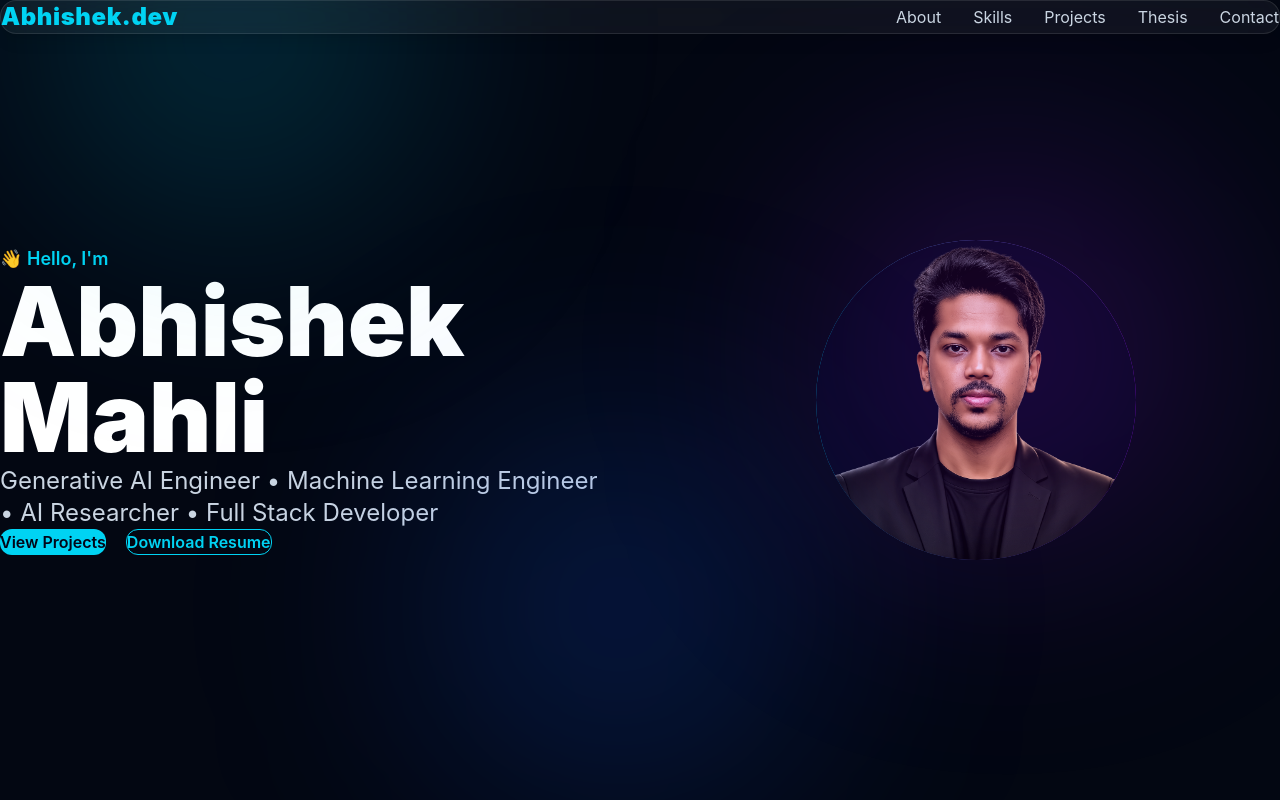
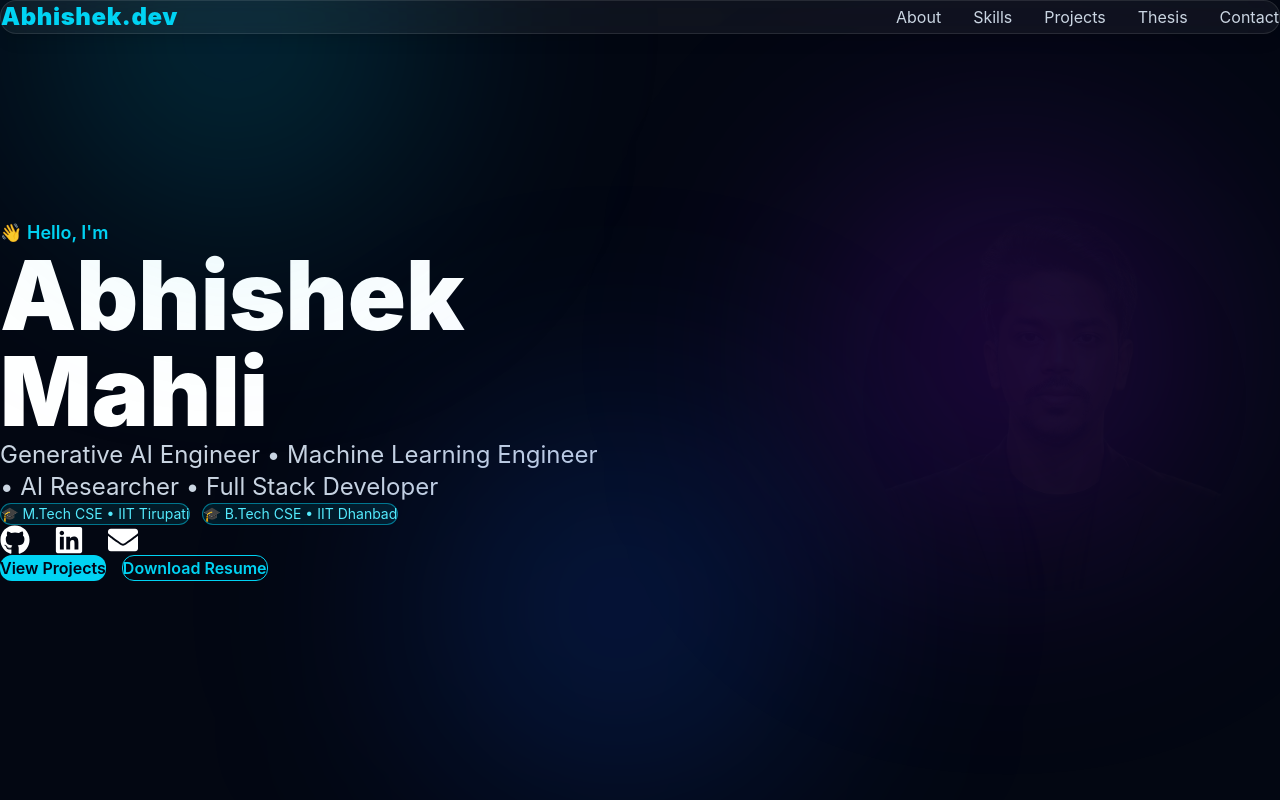
Before and after one commit to imabhishekmahli/portfolio, a React app: page / in a window 1280 px wide. Built offline with nearby package versions, Linux system fonts and the light colour scheme; the HTML template or start-up script is replaced by a standard one.

Commit message:
update profile pic floating

```diff
--- a/src/components/sections/Hero/Hero.jsx
+++ b/src/components/sections/Hero/Hero.jsx
@@ -1,34 +1,35 @@
+import { motion } from "framer-motion";
+import { FaGithub, FaLinkedin, FaEnvelope } from "react-icons/fa";
+
 import profileImage from "../../../assets/images/profile.png";
-import { motion } from "framer-motion";
+import profile from "../../../data/profile";
 
 import Aurora from "./Aurora";
 
 import Button from "../../ui/Button";
 import Container from "../../ui/Container";
 
-import profile from "../../../data/profile";
-
 function Hero() {
   return (
     <section
       id="home"
-      className="relative min-h-screen overflow-hidden flex items-center"
+      className="relative min-h-screen flex items-center overflow-hidden"
     >
       <Aurora />
 
       <Container>
-        <div className="grid lg:grid-cols-2 gap-16 items-center">
-          {/* Left Side */}
+        <div className="grid items-center gap-16 lg:grid-cols-2">
+          {/* ================= Left ================= */}
           <motion.div
             initial={{ opacity: 0, x: -80 }}
             animate={{ opacity: 1, x: 0 }}
             transition={{ duration: 0.8 }}
           >
-            <p className="text-cyan-400 font-semibold text-lg">
+            <p className="text-lg font-semibold text-cyan-400">
               {profile.greeting}
             </p>
 
-            <h1 className="text-6xl lg:text-8xl font-black mt-4 leading-none">
+            <h1 className="mt-4 text-6xl font-black leading-none text-white lg:text-8xl">
               {profile.name}
             </h1>
 
@@ -36,11 +37,52 @@ function Hero() {
               {profile.roles.join(" • ")}
             </h2>
 
-            <p className="mt-8 text-slate-400 leading-8 max-w-xl">
+            {/* Education Badges */}
+            <div className="mt-6 flex flex-wrap gap-3">
+              {profile.education.map((item) => (
+                <span
+                  key={item}
+                  className="rounded-full border border-cyan-400/50 bg-cyan-400/10 px-4 py-2 text-sm text-cyan-300 backdrop-blur-md"
+                >
+                  🎓 {item}
+                </span>
+              ))}
+            </div>
+
+            <p className="mt-8 max-w-xl leading-8 text-slate-400">
               {profile.description}
             </p>
 
-            <div className="mt-10 flex gap-5">
+            {/* Social Icons */}
+            <div className="mt-8 flex items-center gap-6 text-3xl">
+              <a
+                href={profile.github}
+                target="_blank"
+                rel="noreferrer"
+                className="transition duration-300 hover:scale-110 hover:text-cyan-400"
+              >
+                <FaGithub />
+              </a>
+
+              <a
+                href={profile.linkedin}
+                target="_blank"
+                rel="noreferrer"
+                className="transition duration-300 hover:scale-110 hover:text-cyan-400"
+              >
+                <FaLinkedin />
+              </a>
+
+              <a
+                href={`mailto:${profile.email}`}
+                className="transition duration-300 hover:scale-110 hover:text-cyan-400"
+              >
+                <FaEnvelope />
+              </a>
+            </div>
+
+            {/* Buttons */}
+            <div className="mt-10 flex flex-wrap gap-4">
               <Button>View Projects</Button>
 
               <Button variant="secondary" href={profile.resume}>
@@ -49,18 +91,26 @@ function Hero() {
             </div>
           </motion.div>
 
-          {/* Right Side */}
+          {/* ================= Right ================= */}
           <motion.div
             initial={{ opacity: 0, x: 80 }}
-            animate={{ opacity: 1, x: 0 }}
-            transition={{ duration: 0.8 }}
+            animate={{
+              opacity: 1,
+              x: 0,
+              y: [0, -12, 0],
+            }}
+            transition={{
+              duration: 5,
+              repeat: Infinity,
+              ease: "easeInOut",
+            }}
             className="flex justify-center"
           >
-            <div className="w-80 h-80 rounded-full bg-gradient-to-r from-cyan-500 to-purple-600 p-1">
-              <div className="w-full h-full rounded-full bg-slate-950 flex items-center justify-center">
+            <div className="h-96 w-96 rounded-full bg-gradient-to-r from-cyan-500 via-blue-500 to-purple-600 p-1 shadow-2xl shadow-cyan-500/30">
+              <div className="flex h-full w-full items-center justify-center rounded-full bg-slate-950">
                 <img
                   src={profileImage}
-                  alt="Abhishek Mahli"
+                  alt={profile.name}
                   className="h-full w-full rounded-full object-cover"
                 />
               </div>
--- a/src/data/profile.js
+++ b/src/data/profile.js
@@ -19,13 +19,15 @@ const profile = {
     "Full Stack Developer",
   ],
 
-  email: "YOUR_EMAIL",
-
   github: "https://github.com/imabhishekmahli",
 
-  linkedin: "YOUR_LINKEDIN_URL",
+  linkedin: "https://www.linkedin.com/in/iamabhishekkumar2022/",
 
-  resume: "/resume/Abhishek_Mahli_Resume.pdf",
+  email: "https://abhi8h3k@gmail.com",
+
+  location: "India",
+
+  education: ["M.Tech CSE • IIT Tirupati", "B.Tech CSE • IIT Dhanbad"],
 };
 
 export default profile;
```
